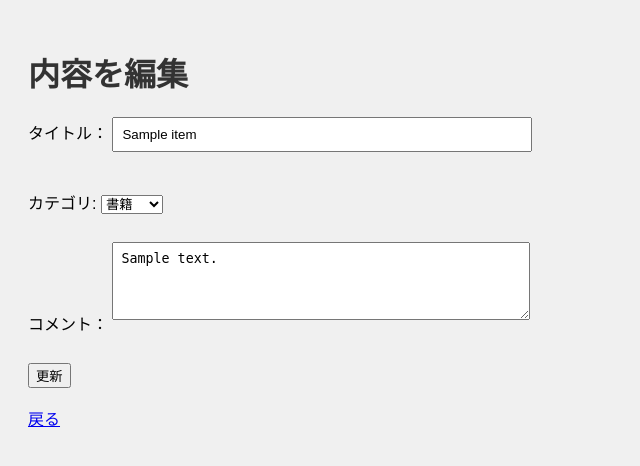
After one commit to chika-ssy/fastapi-webapp, a FastAPI app: template templates/edit.html in a window 1280 px wide. The commit adds this page. Shown: the top 466 px of the page, without its empty margins (0-640 px from the left). Run offline with FastAPI, Linux system fonts and the light colour scheme; the template is opened without the code that fills it: most values are stand-ins (such as "Sample title", 1, 10 or a date in 2020).

Commit message:
Added editing funtion andits date and time recording

```diff
--- a/data/items.json
+++ b/data/items.json
@@ -14,8 +14,9 @@
   {
     "title": "人間失格",
     "category": "書籍",
-    "comment": "有名な作品なので読んでみたかった。サブカル好きな日本人に受ける理由が分かった。自分も例にもれず、そのひとりであった。",
-    "created_at": "2025-05-14 01:53:54"
+    "comment": "有名な作品なので読んでみたかった。サブカル好きな日本人に受ける理由が分かった。自分も例にもれず、そのひとりであった。太宰なさけないやつ、でも愛されるキャラ。",
+    "created_at": "2025-05-14 01:53:54",
+    "updated_at": "2025-05-14 02:10:56"
   },
   {
     "title": "獣になれない私たち",
--- a/main.py
+++ b/main.py
@@ -1,4 +1,4 @@
-from fastapi import FastAPI, Request, Form, Query
+from fastapi import FastAPI, Request, Form, Query, HTTPException
 from fastapi.responses import HTMLResponse, RedirectResponse
 from fastapi.staticfiles import StaticFiles
 from fastapi.templating import Jinja2Templates
@@ -56,6 +56,38 @@ def index(request: Request, category: Optional[str] = Query(None)):
         }
     )
 
+from fastapi import HTTPException
+
+@app.get("/edit/{item_id}", response_class=HTMLResponse)
+def edit_item_form(request: Request, item_id: int):
+    items = load_data()
+    if not (0 <= item_id < len(items)):
+        raise HTTPException(status_code=404, detail="Item not found")
+
+    return templates.TemplateResponse("edit.html", {
+        "request": request,
+        "item_id": item_id,
+        "item": items[item_id]
+    })
+
+@app.post("/edit/{item_id}")
+def update_item(item_id: int,
+                title: str = Form(...),
+                category: str = Form(...),
+                comment: str = Form(...)):
+    items = load_data()
+    if not (0 <= item_id < len(items)):
+        raise HTTPException(status_code=404, detail="Item not found")
+
+    items[item_id]["title"] = title
+    items[item_id]["category"] = category
+    items[item_id]["comment"] = comment
+    items[item_id]["updated_at"] = datetime.now().strftime("%Y-%m-%d %H:%M:%S")
+
+    save_data(items)
+    return RedirectResponse("/", status_code=303)
+
+
 @app.post("/add")
 async def add_item(
     title: str = Form(...),
--- /dev/null
+++ b/templates/edit.html
@@ -0,0 +1,29 @@
+<!DOCTYPE html>
+<html lang="ja">
+<head>
+    <meta charset="UTF-8">
+    <title>内容を編集</title>
+    <link rel="stylesheet" href="/static/css/style.css">
+</head>
+<body>
+    <h1>内容を編集</h1>
+    <form action="/edit/{{ item_id }}" method="post">
+        <label>タイトル：
+            <input type="text" name="title" value="{{ item.title }}" required>
+        </label><br>
+        <label>カテゴリ:
+            <select name="category">
+                <option value="書籍" {% if item.category == '書籍' %}selected{% endif %}>書籍</option>
+                <option value="映画" {% if item.category == '映画' %}selected{% endif %}>映画</option>
+                <option value="ドラマ" {% if item.category == 'ドラマ' %}selected{% endif %}>ドラマ</option>
+            </select>
+        </label><br>
+        <label>コメント：
+            <textarea name="comment" rows="4" cols="40">{{ item.comment }}</textarea>
+        </label><br>
+        <button type="submit">更新</button>
+    </form>
+    <br>
+    <a href="/">戻る</a>
+</body>
+</html>
```
Also changed, not shown: templates/index.html (+10 -1 lines).
